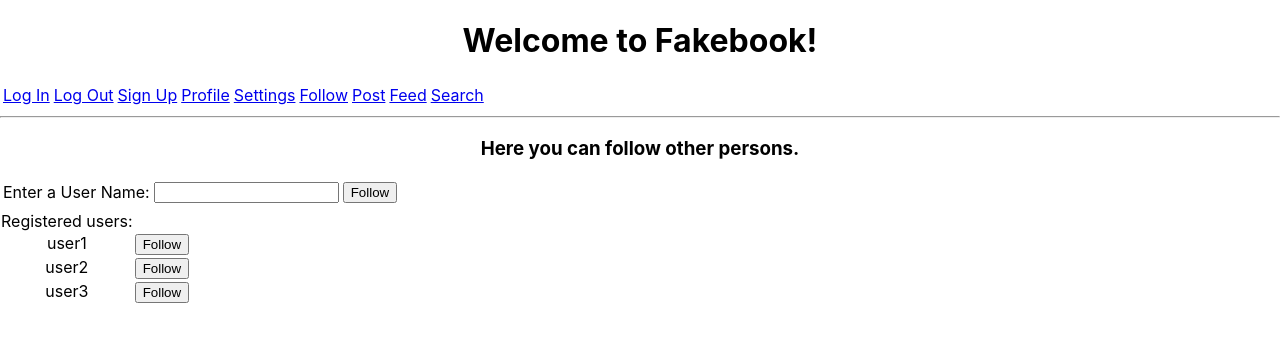
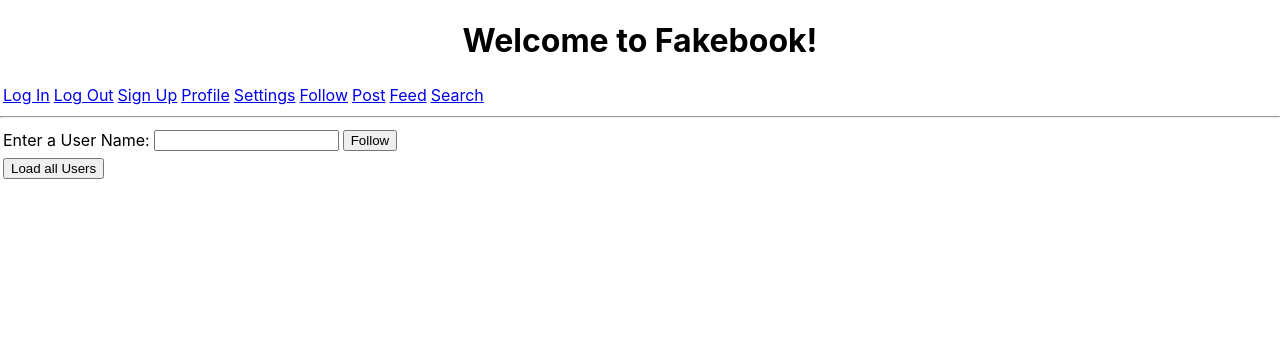
Before and after one commit to dkeProjekt/Frontend, a React (Create React App) app: page /follow in a window 1280 px wide. Shown: the top 342 px of the page. Built offline with nearby package versions, Linux system fonts and the light colour scheme; sample sign-in values are in the browser's storage.

Commit message:
Worked on the follow frontend

```diff
--- a/src/pages/Follow.js
+++ b/src/pages/Follow.js
@@ -2,17 +2,54 @@ import React, { Component } from "react";
 import axios from "axios";
 
 class Follow extends Component {
+
     constructor() {
         super();
         this.state = {
             username: localStorage.getItem("user"),
             id: localStorage.getItem("id"),
             username_to_follow: '',
-            message: ''
+            message: '',
+            users: []
         };
         this.handleUsernameToFollowChange = this.handleUsernameToFollowChange.bind(this);
+        this.handleSubmit = this.handleSubmit.bind(this);
+        this.getAllUsers = this.getAllUsers.bind(this);
+
     }
 
+    async getListOfUsers() {
+        const response = await axios({
+            method: 'GET',
+            url: 'http://localhost:5004/get_all_users',
+            data: {},
+            headers: '',
+        }).then(response => {
+            if(response.data.get_all_users_successful) {
+                console.log("Loading all users was successful!")
+                this.setState({message: 'Loading all users was successful!'});
+                // console.log(response.data.list_of_users)
+                this.setState({users: JSON.parse(response.data.list_of_users)})
+                // console.log(this.users)
+                for(var i = 0; i < this.state.users.length; i++) {
+                    console.log(this.state.users[i])
+                }
+                this.render()
+            } else {
+                console.log("Loading all users failed!")
+                this.setState({message: "Loading all users failed: " + response.data.error});
+            }
+        }).catch(error => {
+            console.log("Loading all users failed!")
+            this.setState({message: "Loading all users failed: " + error});
+        });
+    };
+
+    getAllUsers () {
+        (async () => {
+            await this.getListOfUsers();
+        })();
+    }
 
     handleUsernameToFollowChange(evt) {
         this.setState({
@@ -50,45 +87,49 @@ class Follow extends Component {
         });
     };
 
-
-
     createFollowLabelsButtons = () => {
-        const users = ['user1', 'user2', 'user3']
+        if (this.state.users.length !== 0) {
             let table = []
             table.push(<tr><td><label>Registered users:</label></td></tr>)
             // loop to create the rows
-        for (let i = 0; i < 3; i++) {
+            for (let i = 0; i < this.state.users.length; i++) {
                 let row = []
                 // create one row
-            row.push(<td><label>{users[i]} </label></td>)
+                row.push(<td><label>{this.state.users[i]} </label></td>)
                 row.push(<td><button>Follow</button></td>)
                 // add the row to the table
                 table.push(<tr>{row}</tr>)
             }
             return table
+        } else {
+            return (<div>
+                <table>
+                    <tbody>
+                    <tr>
+                        <td><button onClick={this.getAllUsers}>Load all Users</button></td>
+                    </tr>
+                    </tbody>
+                </table>
+            </div>)
         }
-
+    }
 
     render() {
         return (
             <div className="Follow">
-                <h3>Here you can follow other persons.</h3>
+                {/*<h3>Here you can follow other persons.</h3>*/}
+                    <form onSubmit={this.handleSubmit}>
                         <table>
                             <tbody>
                                 <tr>
                                     <td><label>Enter a User Name: </label></td>
                                     <td><input type="text" data-test="search_username" value={this.state.username_to_follow} onChange={this.handleUsernameToFollowChange} /></td>
                                     <td><input type="submit" value="Follow" data-test="submit" /></td>
+                                    <td><label>{this.state.message}</label></td>
                                 </tr>
-                    <tr>
-                        <td>
-
-                        </td>
-                    </tr>
-
                             </tbody>
                         </table>
-
+                    </form>
                     {this.createFollowLabelsButtons()}
             </div>
         );
```
Lines whose indentation alone changed are shown as unchanged.
